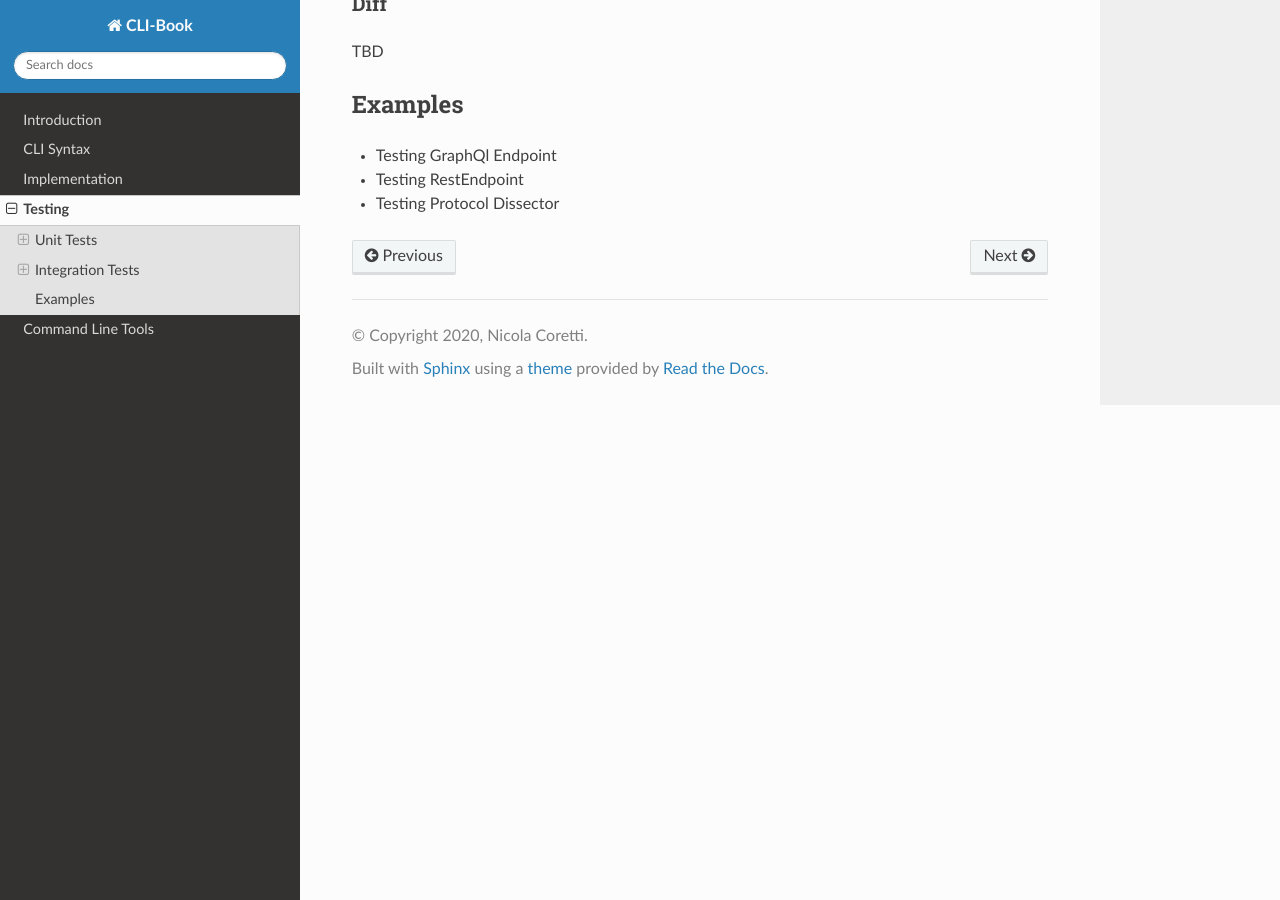
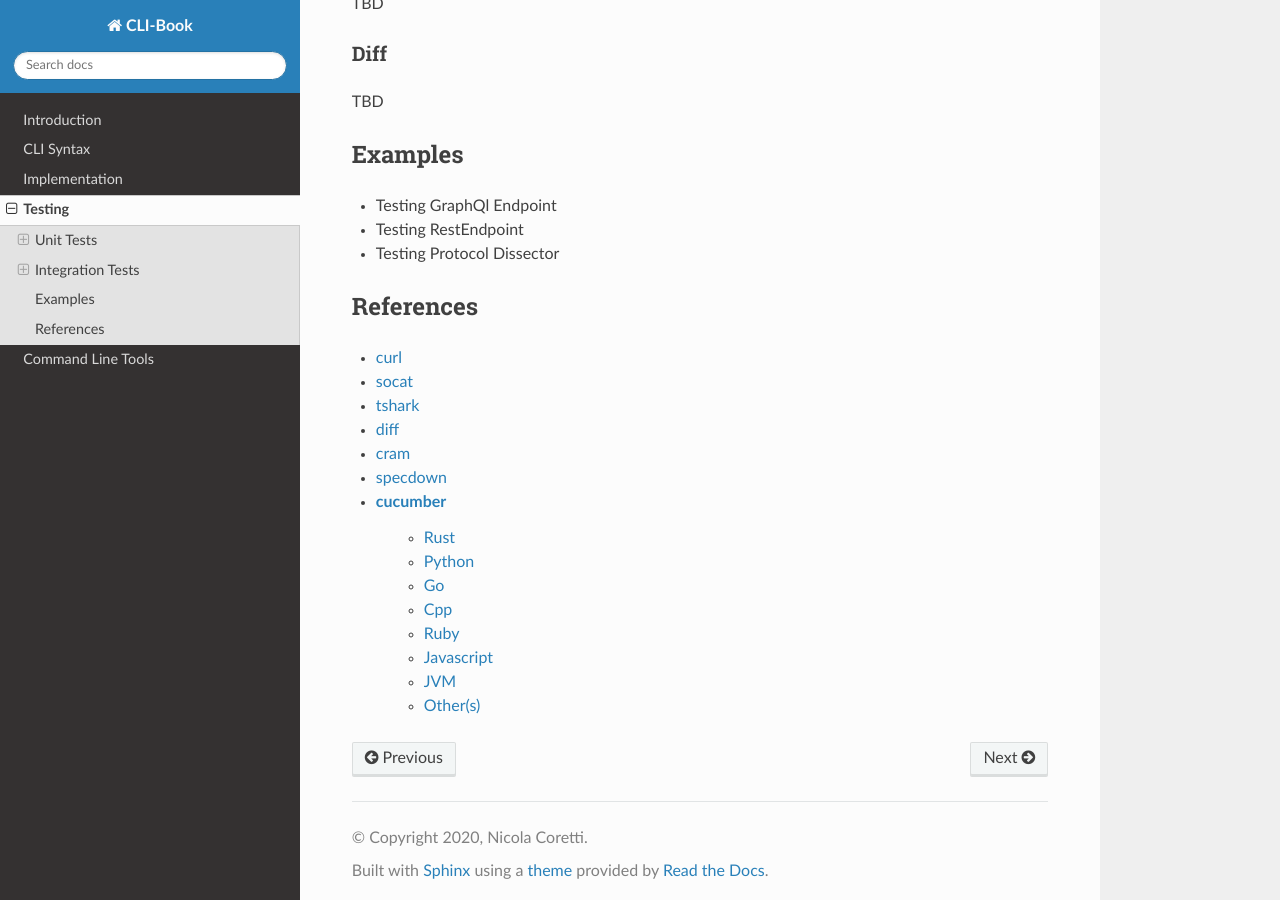
Before and after one commit to Nicoretti/cli-book, a Sphinx documentation site: the page built from source/testing.rst, in a window 1280 px wide and 900 px high, scrolled down 2366 px. Built offline with Sphinx 7.4.7 and the Read the Docs theme 2.0.0, drawn with Linux system fonts in a browser that asks for light colours.

Commit message:
Add references section to testing chapter

```diff
--- a/source/testing.rst
+++ b/source/testing.rst
@@ -81,6 +81,9 @@ Cram Advanced
 * Common Fixutres Shell scripts
     - let it fail
 
+Specdown
+________
+
 
 assert_cmd (Rust)
 _________________
@@ -107,3 +110,22 @@ Examples
 * Testing GraphQl Endpoint
 * Testing RestEndpoint
 * Testing Protocol Dissector
+
+
+References
+----------
+* `curl <https://curl.se>`_
+* `socat <http://www.dest-unreach.org/socat/>`_
+* `tshark <https://www.wireshark.org/docs/man-pages/tshark.html>`_
+* `diff <https://pubs.opengroup.org/onlinepubs/9699919799/utilities/diff.html>`_
+* `cram <https://bitheap.org/cram/>`_
+* `specdown <https://specdown.io>`_
+* `cucumber <https://cucumber.io/tools/cucumber-open/>`_
+    * `Rust <https://github.com/cucumber-rs/cucumber>`_
+    * `Python <http://behave.readthedocs.io>`_
+    * `Go <https://github.com/cucumber/godog>`_
+    * `Cpp <https://github.com/cucumber/cucumber-cpp>`_
+    * `Ruby <https://github.com/cucumber/cucumber-ruby>`_
+    * `Javascript <https://github.com/cucumber/cucumber-js>`_
+    * `JVM <https://github.com/cucumber/cucumber-jvm>`_
+    * `Other(s) <https://github.com/cucumber>`_
```
